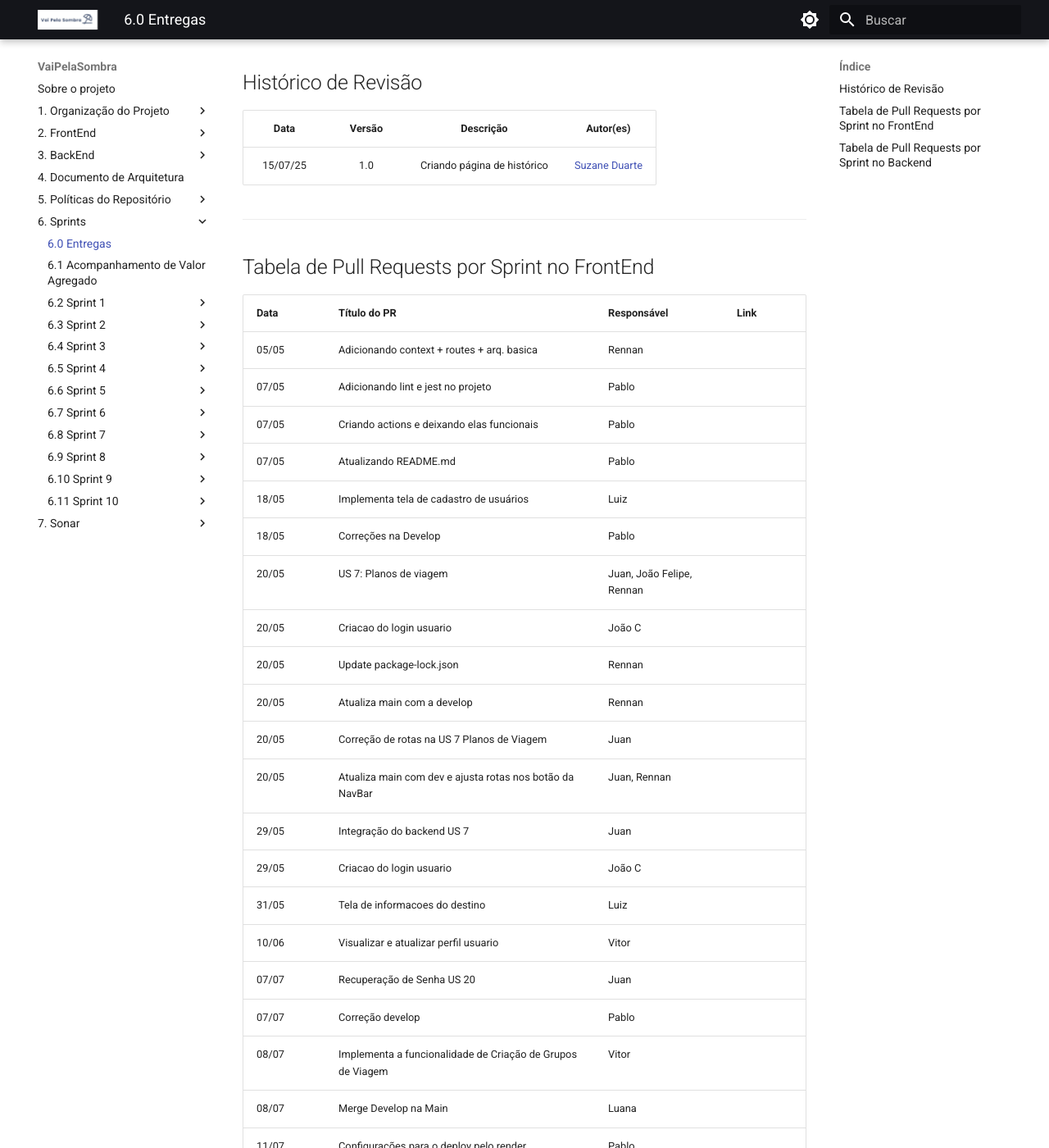
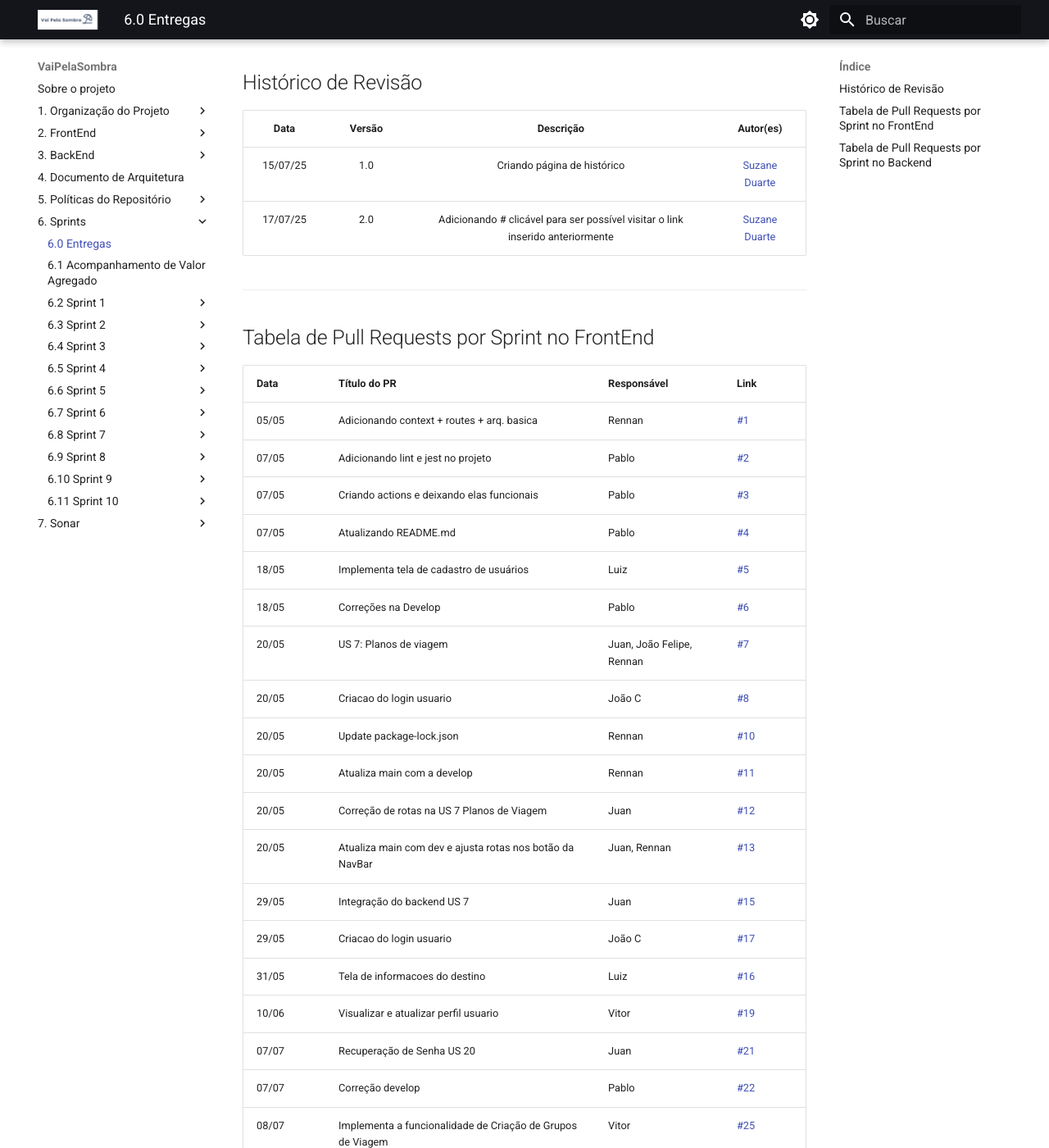
Before and after one commit to fga-eps-mds/2025.1-VaiPelaSombra-docs, an MkDocs documentation site: the page built from docs/Sprints/Entregas.md, in a window 1280 px wide and 1400 px high, scrolled down 239 px. Shown: the whole window at 82% size. Built offline with MkDocs 1.6.1 and Material for MkDocs 9.7.7, drawn with Linux system fonts in a browser that asks for light colours; some of the changed text lies outside the part shown.

Commit message:
fix: corrige erros de digitação

```diff
--- a/docs/Sprints/Entregas.md
+++ b/docs/Sprints/Entregas.md
@@ -6,6 +6,7 @@ Esta página tem como objetivo facilitar a visualização dos Pull Requests (PRs
 | Data | Versão | Descrição | Autor(es)|
 |:----:|:------:|:---------:|:--------:|
 | 15/07/25 | 1.0 | Criando página de histórico | [Suzane Duarte](https://github.com/suzaneaduarte)|
+| 17/07/25 | 2.0 | Adicionando # clicável para ser possível visitar o link inserido anteriormente | [Suzane Duarte](https://github.com/suzaneaduarte)|
 
 ---
 
@@ -13,34 +14,34 @@ Esta página tem como objetivo facilitar a visualização dos Pull Requests (PRs
 
 | Data       | Título do PR                                   | Responsável       | Link                                                                 |
 |------------|------------------------------------------------|-------------------|----------------------------------------------------------------------|
-| 05/05 | Adicionando context + routes + arq. basica | Rennan  | [](https://github.com/fga-eps-mds/2025.1-VaiPelaSombra-FrontEnd/pull/1) |
-| 07/05 | Adicionando lint e jest no projeto | Pablo  | [](https://github.com/fga-eps-mds/2025.1-VaiPelaSombra-FrontEnd/pull/2) |
-| 07/05 | Criando actions e deixando elas funcionais | Pablo  | [](https://github.com/fga-eps-mds/2025.1-VaiPelaSombra-FrontEnd/pull/3) |
-| 07/05 | Atualizando README.md  | Pablo  | [](https://github.com/fga-eps-mds/2025.1-VaiPelaSombra-FrontEnd/pull/4) |
-| 18/05 | Implementa tela de cadastro de usuários | Luiz  | [](https://github.com/fga-eps-mds/2025.1-VaiPelaSombra-FrontEnd/pull/5) |
-| 18/05 | Correções na Develop | Pablo  | [](https://github.com/fga-eps-mds/2025.1-VaiPelaSombra-FrontEnd/pull/6) |
-| 20/05 | US 7: Planos de viagem | Juan, João Felipe, Rennan  | [](https://github.com/fga-eps-mds/2025.1-VaiPelaSombra-FrontEnd/pull/7) |
-| 20/05 | Criacao do login usuario | João C  | [](https://github.com/fga-eps-mds/2025.1-VaiPelaSombra-FrontEnd/pull/8) |
-| 20/05 | Update package-lock.json | Rennan  | [](https://github.com/fga-eps-mds/2025.1-VaiPelaSombra-FrontEnd/pull/10) |
-| 20/05 | Atualiza main com a develop | Rennan  | [](https://github.com/fga-eps-mds/2025.1-VaiPelaSombra-FrontEnd/pull/11) |
-| 20/05 | Correção de rotas na US 7 Planos de Viagem | Juan  | [](https://github.com/fga-eps-mds/2025.1-VaiPelaSombra-FrontEnd/pull/12) |
-| 20/05 | Atualiza main com dev e ajusta rotas nos botão da NavBar | Juan, Rennan  | [](https://github.com/fga-eps-mds/2025.1-VaiPelaSombra-FrontEnd/pull/13) |
-| 29/05 | Integração do backend US 7| Juan  | [](https://github.com/fga-eps-mds/2025.1-VaiPelaSombra-FrontEnd/pull/15) |
-| 29/05 | Criacao do login usuario | João C  | [](https://github.com/fga-eps-mds/2025.1-VaiPelaSombra-FrontEnd/pull/17) |
-| 31/05 | Tela de informacoes do destino | Luiz  | [](https://github.com/fga-eps-mds/2025.1-VaiPelaSombra-FrontEnd/pull/16) |
-| 10/06 | Visualizar e atualizar perfil usuario | Vitor  | [](https://github.com/fga-eps-mds/2025.1-VaiPelaSombra-FrontEnd/pull/19) |
-| 07/07 | Recuperação de Senha US 20 | Juan  | [](https://github.com/fga-eps-mds/2025.1-VaiPelaSombra-FrontEnd/pull/21) |
-| 07/07 | Correção develop | Pablo  | [](https://github.com/fga-eps-mds/2025.1-VaiPelaSombra-FrontEnd/pull/22) |
-| 08/07 | Implementa a funcionalidade de Criação de Grupos de Viagem | Vitor  | [](https://github.com/fga-eps-mds/2025.1-VaiPelaSombra-FrontEnd/pull/25) |
-| 08/07 | Merge Develop na Main | Luana  | [](https://github.com/fga-eps-mds/2025.1-VaiPelaSombra-FrontEnd/pull/27) |
-| 11/07 | Configurações para o deploy pelo render | Pablo  | [](https://github.com/fga-eps-mds/2025.1-VaiPelaSombra-FrontEnd/pull/28) |
-| 11/07 | Correção na rota do deploy | Pablo  | [](https://github.com/fga-eps-mds/2025.1-VaiPelaSombra-FrontEnd/pull/29) |
-| 13/07 | US 1: Cadastro de Usuário | João C, Pablo  | [](https://github.com/fga-eps-mds/2025.1-VaiPelaSombra-FrontEnd/pull/32) |
-| 14/07 | Resolucao auth e integracao criar plano | Juan | [](https://github.com/fga-eps-mds/2025.1-VaiPelaSombra-FrontEnd/pull/34) |
-| 14/07 | Configurações do Sonar no Front | Suzane | [](https://github.com/fga-eps-mds/2025.1-VaiPelaSombra-FrontEnd/pull/35) |
-| 14/07 | Integração tela de informações de destinos - Informações do Destino | João C, Pablo | [](https://github.com/fga-eps-mds/2025.1-VaiPelaSombra-FrontEnd/pull/36) |
-| 14/07 | Novos arquivos de testes | Pablo | [](https://github.com/fga-eps-mds/2025.1-VaiPelaSombra-FrontEnd/pull/37) |
-| 14/07 | Correções para o Deploy | Pablo | [](https://github.com/fga-eps-mds/2025.1-VaiPelaSombra-FrontEnd/pull/38) |
+| 05/05 | Adicionando context + routes + arq. basica | Rennan  | [#1](https://github.com/fga-eps-mds/2025.1-VaiPelaSombra-FrontEnd/pull/1) |
+| 07/05 | Adicionando lint e jest no projeto | Pablo  | [#2](https://github.com/fga-eps-mds/2025.1-VaiPelaSombra-FrontEnd/pull/2) |
+| 07/05 | Criando actions e deixando elas funcionais | Pablo  | [#3](https://github.com/fga-eps-mds/2025.1-VaiPelaSombra-FrontEnd/pull/3) |
+| 07/05 | Atualizando README.md  | Pablo  | [#4](https://github.com/fga-eps-mds/2025.1-VaiPelaSombra-FrontEnd/pull/4) |
+| 18/05 | Implementa tela de cadastro de usuários | Luiz  | [#5](https://github.com/fga-eps-mds/2025.1-VaiPelaSombra-FrontEnd/pull/5) |
+| 18/05 | Correções na Develop | Pablo  | [#6](https://github.com/fga-eps-mds/2025.1-VaiPelaSombra-FrontEnd/pull/6) |
+| 20/05 | US 7: Planos de viagem | Juan, João Felipe, Rennan  | [#7](https://github.com/fga-eps-mds/2025.1-VaiPelaSombra-FrontEnd/pull/7) |
+| 20/05 | Criacao do login usuario | João C  | [#8](https://github.com/fga-eps-mds/2025.1-VaiPelaSombra-FrontEnd/pull/8) |
+| 20/05 | Update package-lock.json | Rennan  | [#10](https://github.com/fga-eps-mds/2025.1-VaiPelaSombra-FrontEnd/pull/10) |
+| 20/05 | Atualiza main com a develop | Rennan  | [#11](https://github.com/fga-eps-mds/2025.1-VaiPelaSombra-FrontEnd/pull/11) |
+| 20/05 | Correção de rotas na US 7 Planos de Viagem | Juan  | [#12](https://github.com/fga-eps-mds/2025.1-VaiPelaSombra-FrontEnd/pull/12) |
+| 20/05 | Atualiza main com dev e ajusta rotas nos botão da NavBar | Juan, Rennan  | [#13](https://github.com/fga-eps-mds/2025.1-VaiPelaSombra-FrontEnd/pull/13) |
+| 29/05 | Integração do backend US 7| Juan  | [#15](https://github.com/fga-eps-mds/2025.1-VaiPelaSombra-FrontEnd/pull/15) |
+| 29/05 | Criacao do login usuario | João C  | [#17](https://github.com/fga-eps-mds/2025.1-VaiPelaSombra-FrontEnd/pull/17) |
+| 31/05 | Tela de informacoes do destino | Luiz  | [#16](https://github.com/fga-eps-mds/2025.1-VaiPelaSombra-FrontEnd/pull/16) |
+| 10/06 | Visualizar e atualizar perfil usuario | Vitor  | [#19](https://github.com/fga-eps-mds/2025.1-VaiPelaSombra-FrontEnd/pull/19) |
+| 07/07 | Recuperação de Senha US 20 | Juan  | [#21](https://github.com/fga-eps-mds/2025.1-VaiPelaSombra-FrontEnd/pull/21) |
+| 07/07 | Correção develop | Pablo  | [#22](https://github.com/fga-eps-mds/2025.1-VaiPelaSombra-FrontEnd/pull/22) |
+| 08/07 | Implementa a funcionalidade de Criação de Grupos de Viagem | Vitor  | [#25](https://github.com/fga-eps-mds/2025.1-VaiPelaSombra-FrontEnd/pull/25) |
+| 08/07 | Merge Develop na Main | Luana  | [#27](https://github.com/fga-eps-mds/2025.1-VaiPelaSombra-FrontEnd/pull/27) |
+| 11/07 | Configurações para o deploy pelo render | Pablo  | [#28](https://github.com/fga-eps-mds/2025.1-VaiPelaSombra-FrontEnd/pull/28) |
+| 11/07 | Correção na rota do deploy | Pablo  | [#29](https://github.com/fga-eps-mds/2025.1-VaiPelaSombra-FrontEnd/pull/29) |
+| 13/07 | US 1: Cadastro de Usuário | João C, Pablo  | [#32](https://github.com/fga-eps-mds/2025.1-VaiPelaSombra-FrontEnd/pull/32) |
+| 14/07 | Resolucao auth e integracao criar plano | Juan | [#34](https://github.com/fga-eps-mds/2025.1-VaiPelaSombra-FrontEnd/pull/34) |
+| 14/07 | Configurações do Sonar no Front | Suzane | [#35](https://github.com/fga-eps-mds/2025.1-VaiPelaSombra-FrontEnd/pull/35) |
+| 14/07 | Integração tela de informações de destinos - Informações do Destino | João C, Pablo | [#36](https://github.com/fga-eps-mds/2025.1-VaiPelaSombra-FrontEnd/pull/36) |
+| 14/07 | Novos arquivos de testes | Pablo | [#37](https://github.com/fga-eps-mds/2025.1-VaiPelaSombra-FrontEnd/pull/37) |
+| 14/07 | Correções para o Deploy | Pablo | [#38](https://github.com/fga-eps-mds/2025.1-VaiPelaSombra-FrontEnd/pull/38) |
 
 ---
 
@@ -48,41 +49,40 @@ Esta página tem como objetivo facilitar a visualização dos Pull Requests (PRs
 
 | Data       | Título do PR                                   | Responsável       | Link                                                                 |
 |------------|------------------------------------------------|-------------------|----------------------------------------------------------------------|
-| 05/05 | Estrutura inicial de API REST | Rennan  | [](https://github.com/fga-eps-mds/2025.1-VaiPelaSombra-BackEnd/pull/1) |
-| 05/05 | Criação da estrutura inicial do banco de dados | Pablo  | [](https://github.com/fga-eps-mds/2025.1-VaiPelaSombra-BackEnd/pull/2) |
-| 05/05 | Criação da estrutura inicial do banco de dados | Pablo  | [](https://github.com/fga-eps-mds/2025.1-VaiPelaSombra-BackEnd/pull/2) |
-| 07/05 | Atualização do banco de dados para a nova modelagem | Pablo  | [](https://github.com/fga-eps-mds/2025.1-VaiPelaSombra-BackEnd/pull/3) |
-| 07/05 | Adicionando config pro lint do projeto | Pablo  | [](https://github.com/fga-eps-mds/2025.1-VaiPelaSombra-BackEnd/pull/4) |
-| 13/05 | Refatorações em cadastro de usuario | Juan  | [](https://github.com/fga-eps-mds/2025.1-VaiPelaSombra-BackEnd/pull/5) |
-| 14/05 | Revert PR acima feito sem revisão dos membros de EPS | EPS  | [](https://github.com/fga-eps-mds/2025.1-VaiPelaSombra-BackEnd/pull/6) |
-| 14/05 | Atualiza ReadME | Pablo | [](https://github.com/fga-eps-mds/2025.1-VaiPelaSombra-BackEnd/pull/8) |
-| 14/05 | Adicionando actions backend| Pablo | [](https://github.com/fga-eps-mds/2025.1-VaiPelaSombra-BackEnd/pull/10) |
-| 19/05 | US 2: Adicionar Interesses e Preferências de Usuário| Bruno, Gabriel | [](https://github.com/fga-eps-mds/2025.1-VaiPelaSombra-BackEnd/pull/9) |
-| 20/05 | Implementação do prisma| Juan | [](https://github.com/fga-eps-mds/2025.1-VaiPelaSombra-BackEnd/pull/12) |
-| 20/05 | US 7: plano de viagens| Juan, Rennan | [](https://github.com/fga-eps-mds/2025.1-VaiPelaSombra-BackEnd/pull/12) |
-| 23/05 | Substituindo JSdocs por yamls| Juan, Rennan | [](https://github.com/fga-eps-mds/2025.1-VaiPelaSombra-BackEnd/pull/16) |
-| 29/05 | Refatoracao plano de Viagens para comportar Prisma| Juan | [](https://github.com/fga-eps-mds/2025.1-VaiPelaSombra-BackEnd/pull/17) |
-| 10/06 | Implementando uma nova estrutura do "schema.prisma" baseado no doc de arquitetura | Bruno | [](https://github.com/fga-eps-mds/2025.1-VaiPelaSombra-BackEnd/pull/21) |
-| 06/06 | US 6: Informações do destino | Bruno | [](https://github.com/fga-eps-mds/2025.1-VaiPelaSombra-BackEnd/pull/23) |
-| 16/06 | Seed pro banco | Pablo | [](https://github.com/fga-eps-mds/2025.1-VaiPelaSombra-BackEnd/pull/22) |
-| 16/06 | Correções de Conflitos | Rennan | [](https://github.com/fga-eps-mds/2025.1-VaiPelaSombra-BackEnd/pull/25) |
-| 16/06 | US 21: Atualização do perfil do usuário | Estevão | [](https://github.com/fga-eps-mds/2025.1-VaiPelaSombra-BackEnd/pull/26) |
-| 01/07 | Ajustando o user.service para ficar de acordo com a main e develop | Rennan | [](https://github.com/fga-eps-mds/2025.1-VaiPelaSombra-BackEnd/pull/27) |
-| 02/07 | US 22 : Desenvolvimento da Home Page | João C | [](https://github.com/fga-eps-mds/2025.1-VaiPelaSombra-BackEnd/pull/28) |
-| 02/07 | US 10: Cronograma da viagem | Bruno, Pablo| [](https://github.com/fga-eps-mds/2025.1-VaiPelaSombra-BackEnd/pull/29) |
-| 03/07 | Correcao arquivos develop | Pablo| [](https://github.com/fga-eps-mds/2025.1-VaiPelaSombra-BackEnd/pull/30) |
-| 03/07 | US14: CRUD de Transportes de Viagem | Estevão| [](https://github.com/fga-eps-mds/2025.1-VaiPelaSombra-BackEnd/pull/31) |
-| 03/07 | US8: Criar grupo viagem | Estevão| [](https://github.com/fga-eps-mds/2025.1-VaiPelaSombra-BackEnd/pull/34) |
-| 04/07 | Adicionando o envio de senha temporaria por email + lint fix | Rennan| [](https://github.com/fga-eps-mds/2025.1-VaiPelaSombra-BackEnd/pull/35) |
-| 04/07 | Att schema.prisma + ajuste no bundle.yaml + ajustes em alguns service | Rennan| [](https://github.com/fga-eps-mds/2025.1-VaiPelaSombra-BackEnd/pull/36) |
-| 11/07 | Deploy | Pablo | [](https://github.com/fga-eps-mds/2025.1-VaiPelaSombra-BackEnd/pull/38) |
-| 11/07 | Add nodemailer + Nova forma de enviar email para recuperar senha | Rennan | [](https://github.com/fga-eps-mds/2025.1-VaiPelaSombra-BackEnd/pull/38) |
-| 14/07 | Subindo cobertura de testes | Pablo | [](https://github.com/fga-eps-mds/2025.1-VaiPelaSombra-BackEnd/pull/42) |
-| 14/07 | Integração tela de informações de destinos EP 6 - Informações do Destino | Juan | [](https://github.com/fga-eps-mds/2025.1-VaiPelaSombra-BackEnd/pull/43) |
-| 14/07 | Deploy | Pablo, Suzane, Luana | [](https://github.com/fga-eps-mds/2025.1-VaiPelaSombra-BackEnd/pull/44) |
-| 14/07 | Arrumando problema itinerario | Juan | [](https://github.com/fga-eps-mds/2025.1-VaiPelaSombra-BackEnd/pull/45) |
-| 14/07 | Inserindo configurações do Sonar | Suzane | [](https://github.com/fga-eps-mds/2025.1-VaiPelaSombra-BackEnd/commit/7e772b1680b91d332e6495dd7ef86ad9419e2ddc) |
-| 15/07 | Deploy | Pablo | [](https://github.com/fga-eps-mds/2025.1-VaiPelaSombra-BackEnd/pull/45) |
+| 05/05 | Estrutura inicial de API REST | Rennan  | [#1](https://github.com/fga-eps-mds/2025.1-VaiPelaSombra-BackEnd/pull/1) |
+| 05/05 | Criação da estrutura inicial do banco de dados | Pablo  | [#2](https://github.com/fga-eps-mds/2025.1-VaiPelaSombra-BackEnd/pull/2) |
+| 07/05 | Atualização do banco de dados para a nova modelagem | Pablo  | [#3](https://github.com/fga-eps-mds/2025.1-VaiPelaSombra-BackEnd/pull/3) |
+| 07/05 | Adicionando config pro lint do projeto | Pablo  | [#4](https://github.com/fga-eps-mds/2025.1-VaiPelaSombra-BackEnd/pull/4) |
+| 13/05 | Refatorações em cadastro de usuario | Juan  | [#5](https://github.com/fga-eps-mds/2025.1-VaiPelaSombra-BackEnd/pull/5) |
+| 14/05 | Revert PR acima feito sem revisão dos membros de EPS | EPS  | [#6](https://github.com/fga-eps-mds/2025.1-VaiPelaSombra-BackEnd/pull/6) |
+| 14/05 | Atualiza ReadME | Pablo | [#8](https://github.com/fga-eps-mds/2025.1-VaiPelaSombra-BackEnd/pull/8) |
+| 14/05 | Adicionando actions backend| Pablo | [#10](https://github.com/fga-eps-mds/2025.1-VaiPelaSombra-BackEnd/pull/10) |
+| 19/05 | US 2: Adicionar Interesses e Preferências de Usuário| Bruno, Gabriel | [#9](https://github.com/fga-eps-mds/2025.1-VaiPelaSombra-BackEnd/pull/9) |
+| 20/05 | Implementação do prisma| Juan | [#12](https://github.com/fga-eps-mds/2025.1-VaiPelaSombra-BackEnd/pull/12) |
+| 20/05 | US 7: plano de viagens| Juan, Rennan | [#15](https://github.com/fga-eps-mds/2025.1-VaiPelaSombra-BackEnd/pull/15) |
+| 23/05 | Substituindo JSdocs por yamls| Juan, Rennan | [#16](https://github.com/fga-eps-mds/2025.1-VaiPelaSombra-BackEnd/pull/16) |
+| 29/05 | Refatoracao plano de Viagens para comportar Prisma| Juan | [#17](https://github.com/fga-eps-mds/2025.1-VaiPelaSombra-BackEnd/pull/17) |
+| 10/06 | Implementando uma nova estrutura do "schema.prisma" baseado no doc de arquitetura | Bruno | [#21](https://github.com/fga-eps-mds/2025.1-VaiPelaSombra-BackEnd/pull/21) |
+| 06/06 | US 6: Informações do destino | Bruno | [#23](https://github.com/fga-eps-mds/2025.1-VaiPelaSombra-BackEnd/pull/23) |
+| 16/06 | Seed pro banco | Pablo | [#22](https://github.com/fga-eps-mds/2025.1-VaiPelaSombra-BackEnd/pull/22) |
+| 16/06 | Correções de Conflitos | Rennan | [#25](https://github.com/fga-eps-mds/2025.1-VaiPelaSombra-BackEnd/pull/25) |
+| 16/06 | US 21: Atualização do perfil do usuário | Estevão | [#26](https://github.com/fga-eps-mds/2025.1-VaiPelaSombra-BackEnd/pull/26) |
+| 01/07 | Ajustando o user.service para ficar de acordo com a main e develop | Rennan | [#27](https://github.com/fga-eps-mds/2025.1-VaiPelaSombra-BackEnd/pull/27) |
+| 02/07 | US 22 : Desenvolvimento da Home Page | João C | [#28](https://github.com/fga-eps-mds/2025.1-VaiPelaSombra-BackEnd/pull/28) |
+| 02/07 | US 10: Cronograma da viagem | Bruno, Pablo| [#29](https://github.com/fga-eps-mds/2025.1-VaiPelaSombra-BackEnd/pull/29) |
+| 03/07 | Correcao arquivos develop | Pablo| [#30](https://github.com/fga-eps-mds/2025.1-VaiPelaSombra-BackEnd/pull/30) |
+| 03/07 | US14: CRUD de Transportes de Viagem | Estevão| [#31](https://github.com/fga-eps-mds/2025.1-VaiPelaSombra-BackEnd/pull/31) |
+| 03/07 | US8: Criar grupo viagem | Estevão| [#34](https://github.com/fga-eps-mds/2025.1-VaiPelaSombra-BackEnd/pull/34) |
+| 04/07 | Adicionando o envio de senha temporaria por email + lint fix | Rennan| [#35](https://github.com/fga-eps-mds/2025.1-VaiPelaSombra-BackEnd/pull/35) |
+| 04/07 | Att schema.prisma + ajuste no bundle.yaml + ajustes em alguns service | Rennan| [#36](https://github.com/fga-eps-mds/2025.1-VaiPelaSombra-BackEnd/pull/36) |
+| 11/07 | Deploy | Pablo | [#38](https://github.com/fga-eps-mds/2025.1-VaiPelaSombra-BackEnd/pull/38) |
+| 11/07 | Add nodemailer + Nova forma de enviar email para recuperar senha | Rennan | [#39](https://github.com/fga-eps-mds/2025.1-VaiPelaSombra-BackEnd/pull/39) |
+| 14/07 | Subindo cobertura de testes | Pablo | [#42](https://github.com/fga-eps-mds/2025.1-VaiPelaSombra-BackEnd/pull/42) |
+| 14/07 | Integração tela de informações de destinos EP 6 - Informações do Destino | Juan | [#43](https://github.com/fga-eps-mds/2025.1-VaiPelaSombra-BackEnd/pull/43) |
+| 14/07 | Deploy | Pablo, Suzane, Luana | [#44](https://github.com/fga-eps-mds/2025.1-VaiPelaSombra-BackEnd/pull/44) |
+| 14/07 | Arrumando problema itinerario | Juan | [#45](https://github.com/fga-eps-mds/2025.1-VaiPelaSombra-BackEnd/pull/45) |
+| 14/07 | Inserindo configurações do Sonar | Suzane | [#](https://github.com/fga-eps-mds/2025.1-VaiPelaSombra-BackEnd/commit/7e772b1680b91d332e6495dd7ef86ad9419e2ddc) |
+| 15/07 | Deploy | Pablo | [#45](https://github.com/fga-eps-mds/2025.1-VaiPelaSombra-BackEnd/pull/46) |
 
 ---
 
--- a/mkdocs.yml
+++ b/mkdocs.yml
@@ -57,7 +57,7 @@ nav:
     - 7. Prototipo: OrganizacaoProjeto/Prototipo/prototipo.md
     - 8. Riscos:
       - 1. Tabelas de Riscos: OrganizacaoProjeto/Riscos/Riscos.md
-      - 2. Mitigação de Riscos: OrganizacaoProjeto/Riscos/MitigacaoRiscos.md
+      - 2. Mitigação de Riscos: OrganizacaoProjeto/Riscos/mitigacaoDeRiscos.md
     - 9. Gráfico de Gantt: OrganizacaoProjeto/gantt.md
   - 2. FrontEnd:
     - 2.1. FrontEnd Estrutura: FrontEnd/index.md
```
Also changed, not shown: docs/Sprints/Sprint10/Planning.md (+1 -1 lines).
